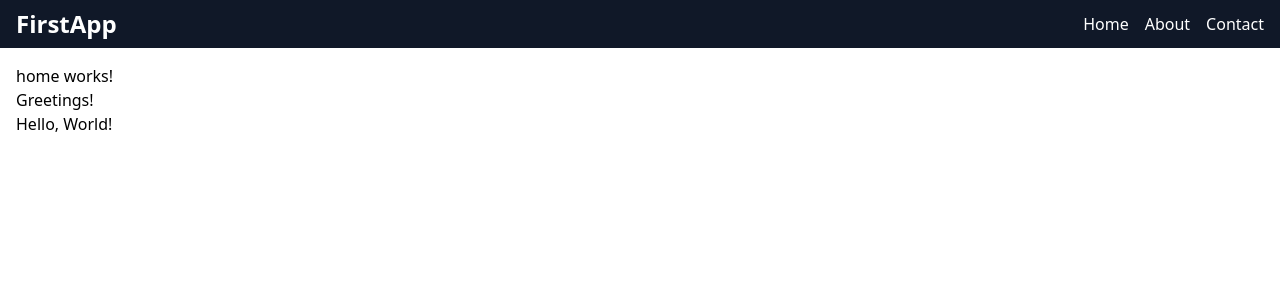
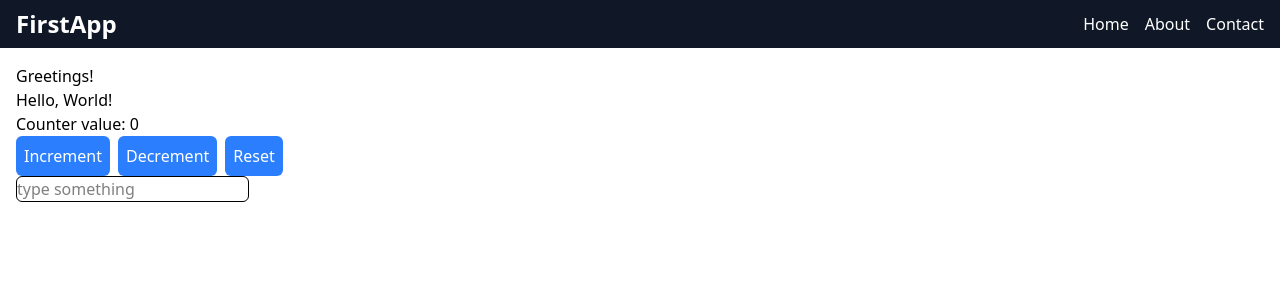
Before and after one commit to jerald-devOfficial/angular, an Angular app in the folder first-app/: page / in a window 1280 px wide. Shown: the top 300 px of the page. Built offline with nearby package versions, Linux system fonts and the light colour scheme.

Commit message:
feat(first-app): implement counter buttons with functionalities

```diff
--- a/first-app/src/app/components/counter/counter.component.html
+++ b/first-app/src/app/components/counter/counter.component.html
@@ -1 +1,5 @@
-<p>counter works!</p>
+<p>Counter value: {{ counterValue() }}</p>
+
+<div class="flex gap-2">
+    <button (click)="increment()" class="bg-blue-500 text-white p-2 rounded-md">Increment</button><button (click)="decrement()" class="bg-blue-500 text-white p-2 rounded-md">Decrement</button><button (click)="reset()" class="bg-blue-500 text-white p-2 rounded-md">Reset</button>
+</div>
--- a/first-app/src/app/components/counter/counter.component.ts
+++ b/first-app/src/app/components/counter/counter.component.ts
@@ -1,11 +1,22 @@
-import { Component } from '@angular/core';
+import { Component, signal } from '@angular/core';
 
 @Component({
   selector: 'app-counter',
   imports: [],
   templateUrl: './counter.component.html',
-  styleUrl: './counter.component.css'
+  styleUrl: './counter.component.css',
 })
 export class CounterComponent {
+  counterValue = signal(0);
+  increment() {
+    this.counterValue.update((value) => value + 1);
+  }
 
+  decrement() {
+    this.counterValue.update((value) => value - 1);
+  }
+
+  reset() {
+    this.counterValue.set(0);
+  }
 }
--- a/first-app/src/app/home/home.component.html
+++ b/first-app/src/app/home/home.component.html
@@ -1,3 +1,3 @@
-<p>home works!</p>
 <app-greeting [message]="homeMessage()" />
-<input type="text" (keyup)="keyUpHandler($event)" />
+<app-counter />
+<input type="text" placeholder="type something" (keyup)="keyUpHandler($event)" class="border-1 rounded-md" />
--- a/first-app/src/app/home/home.component.ts
+++ b/first-app/src/app/home/home.component.ts
@@ -1,9 +1,10 @@
 import { Component, signal } from '@angular/core';
+import { CounterComponent } from '../components/counter/counter.component';
 import { GreetingComponent } from '../components/greeting/greeting.component';
 
 @Component({
   selector: 'app-home',
-  imports: [GreetingComponent],
+  imports: [GreetingComponent, CounterComponent],
   templateUrl: './home.component.html',
   styleUrl: './home.component.css',
 })
```
